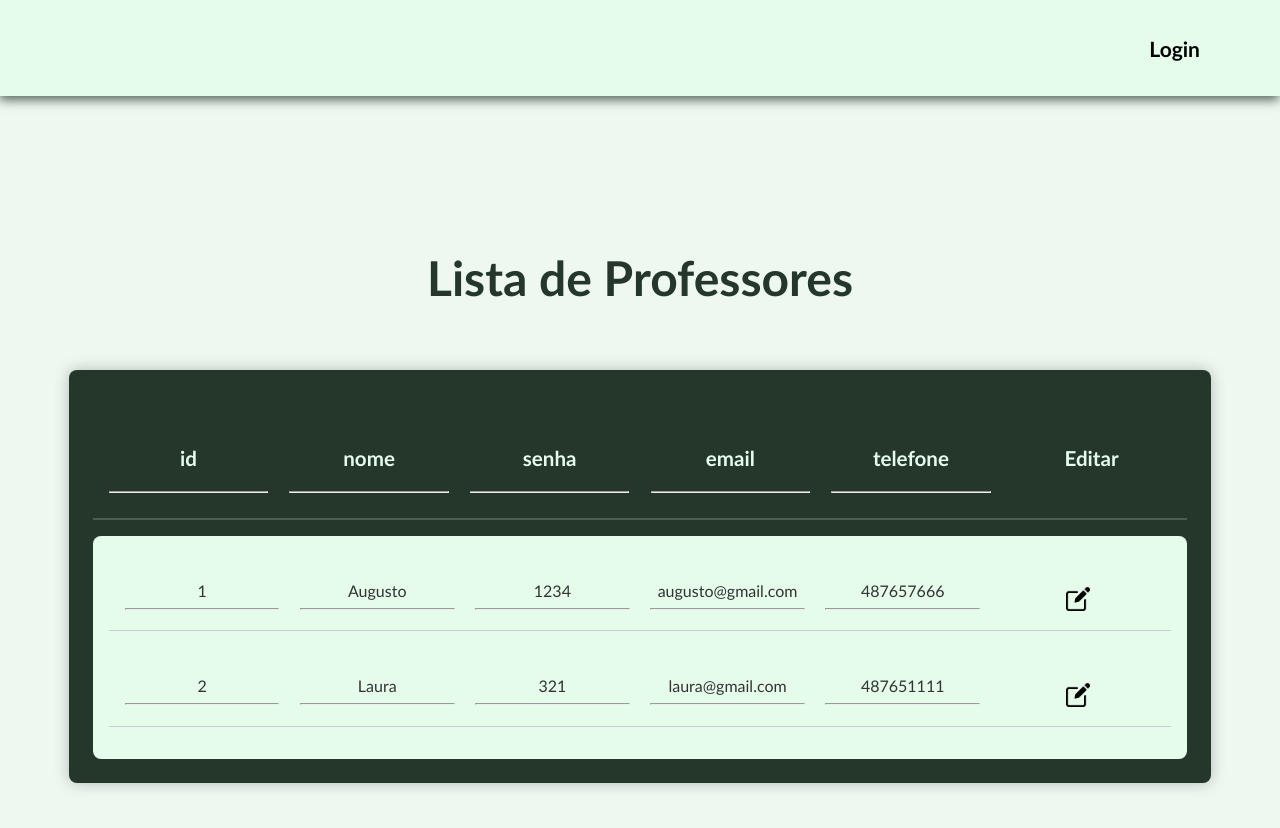
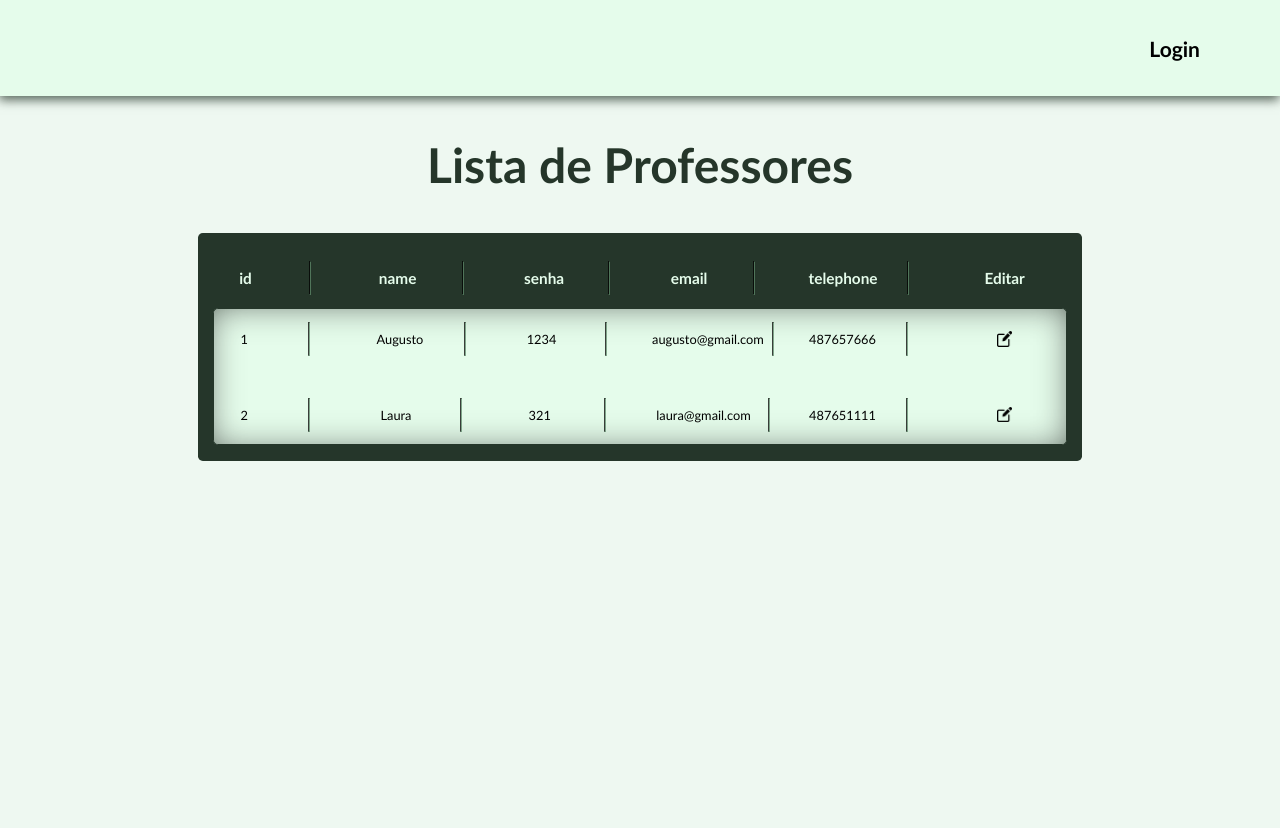
Before and after one commit to jhonicauan/ABP, a React (Vite) app in the folder projetoABP/: page /listprofessores in a window 1280 px wide. Shown: the top 828 px of the page. After the commit the page ends 800 px from the top, so only its background shows below. Built offline with nearby package versions, Linux system fonts and the light colour scheme.

Commit message:
Revert "Merge branch 'main' of https://github.com/jhonicauan/ABP"
This reverts commit 41c2b185c2609ee612f4e68937531885194d9dd2, reversing
changes made to 654005dd3bb3208086cf890fa2e9efa89573b768.

```diff
--- a/projetoABP/src/App.jsx
+++ b/projetoABP/src/App.jsx
@@ -1,8 +1,7 @@
 import Homepage from './pages/homePage/homePage'
 import Mainheader from './components/main_header/main_header'
 import LoginPage from './pages/loginPage/loginPage'
-import ListAlunosPage from './pages/listAlunosPage/ListAlunosPage'
-import AddAlunosPage from './pages/addAlunosPage/addAlunosPage'
+import ListAlunosPage from './pages/listAlunosPage/listAlunosPage'
 import EditAlunosPage from './pages/editAlunosPage/editAlunosPage'
 import ListProfessoresPage from './pages/listProfessoresPage/listProfessoresPage'
 import EditProfessoresPage from './pages/editProfessoresPage/editProfessoresPage'
@@ -22,8 +21,6 @@ function App() {
         <Route path='/editalunos/:idAluno' element={<EditAlunosPage></EditAlunosPage>}/>
         <Route path='/listprofessores' element={<ListProfessoresPage></ListProfessoresPage>}/>
         <Route path='/editProfessores/:idProfessores' element={<EditProfessoresPage></EditProfessoresPage>}/>
-        <Route path='addalunos' element={<AddAlunosPage></AddAlunosPage>}/>
-         8c300e98702b15ab77d264125b685f93a9ac6eef
       </Routes>
     </Router>
    </>
--- a/projetoABP/src/components/lista/lista.css
+++ b/projetoABP/src/components/lista/lista.css
@@ -1,90 +1,102 @@
-.list_main_box {
-    border-radius: 0.5em;
+.list_main_box{
+    border-radius: 0.3em;
     display: flex;
+    align-items: center;
+    justify-content: center;
     flex-direction: column;
-    align-items: stretch;
-    width: 100%;
-    max-width: 1200px;
+    width: 70%;
     background-color: rgb(37, 54, 42);
-    padding: 1.5em;
-    box-shadow: 0px 0px 15px rgba(0,0,0,0.25);
+    padding: 1em;
 }
 
-.list_header {
+.list_header{
     display: flex;
-    justify-content: space-between;
-    flex-wrap: nowrap;
-    padding: 1em;
-    border-bottom: 2px solid rgba(229, 252, 235, 0.2);
+    align-items: center;
+    justify-content: center;
+    width: 100%;
+    gap: 1.5em;
+    margin: 0;
+    padding: 0.8em 1.2em;
+    border-radius: 0.3em;
+
 }
 
-.list_header li {
-    color: rgb(229, 252, 235);
-    font-weight: bold;
+.list_header li{
+    color:  rgb(229, 252, 235);
+    display: flex;
+    align-items: center;
+    justify-content: space-around;
     width: 15%;
-    text-align: center;
-    font-size: 1.1em;
-    list-style: none;
+    gap: 0.5em;
+    margin: 0;
+
 }
 
-.list_inner_box {
-    display: flex;
-    flex-direction: column;
-    border-radius: 0.5em;
-    background-color: rgb(229, 252, 235);
-    padding: 1em;
-    overflow-x: auto;
+.list_header h3{
+    font-size: clamp(0.5em, 1.2vw, 2em);
+    margin: 0;
 }
 
-.list_entity {
-    display: flex;
-    justify-content: space-between;
-    align-items: center;
-    list-style: none;
-    padding: 0.8em 1em;
-    border-bottom: 1px solid #ccc;
-    transition: background-color 0.2s;
+.line_items{
+    height: 2em;
+    border-color: rgba(37,54,42,0.75);
+    margin: 0;
 }
 
-.list_entity:hover {
-    background-color: #e1f3df;
+.list_inner_box{
+    display: flex;
+    justify-content: center;
+    align-items: center;
+    width: 100%;
+    gap: 1em;
+    flex-direction: column;
+    border-radius: 0.3em;
+    border:solid rgb(37, 54, 42) 0.01em;
+    box-shadow: -1px 1px 38px -11px rgba(0,0,0,0.75) inset;
+    background-color:  rgb(229, 252, 235);
+}
+
+
+.list_entity{
+    display: flex;
+    align-items: center;
+    justify-content: center;
+    list-style: none;
+    gap: 1.5em;
+    margin: 0;
+    width: 100%;
+    padding: 0.8em 1.2em;
+}
+
+
+.list_entity h5{
+    font-size: clamp(0.5em, 1vw, 2em);
+    font-weight: 400;
+    margin: 0;
 }
 
 .list_entity li {
+    display: flex;
+    align-items: center;
+    justify-content: space-around;
     width: 15%;
-    text-align: center;
-    font-size: 1em;
     max-width: 15%;
-    white-space: normal;
-    overflow: visible;
+    gap: 0.5em;
+    margin: 0;
 }
 
-
-.list_entity h5 {
-    font-size: 1em;
-    font-weight: 400;
-    margin: 0;
-    color: #333;
-}
-
-.image_box {
+.image_box{
     display: flex;
     justify-content: center;
-    align-items: center;
+    align-items:flex-end;
     cursor: pointer;
 }
 
-.image_box img {
-    height: 1.5em;
-    transition: transform 0.2s ease;
+.image_box img{
+    height: clamp(0.5em, 1.2vw, 2em);
+    transition: all 0.2s;
 }
 
-.image_box img:hover {
-    transform: scale(1.2);
+.image_box img:hover{
+    height: clamp(0.5em, 1.5vw, 2em);
 }
-
-@media screen and (max-width: 1280px) {
-    .list_main_box {
-        width: 95%;
-    }
-}
--- a/projetoABP/src/pages/addAlunosPage/addAlunosPage.css
+++ /dev/null
@@ -1,39 +0,0 @@
-main {
-    display: flex;
-    margin: 0 2rem;
-    justify-content: center;
-    align-items: center;
-    flex-direction: column;
-}
-
-.tittle {
-    color: rgb(37, 54, 42);
-    font-size: 2em;
-}
-
-.edit_box {
-    width: 70%;
-    background-color: rgb(37, 54, 42);
-    border-radius: 0.3em;
-    color: rgb(229, 252, 235);
-    padding: 1em 0;
-    margin: 1em;
-}
-
-.form_box {
-    display: flex;
-    align-items: start;
-    flex-direction: column;
-    padding: 0 2em;
-    justify-content: center;
-    gap: 2em;
-    flex-wrap: wrap;
-}
-
-.buttons_line {
-    display: flex;
-    width: 100%;
-    justify-content: end;
-    gap: 2em;
-    align-items: center;
-}
--- a/projetoABP/src/pages/addAlunosPage/addAlunosPage.jsx
+++ /dev/null
@@ -1,57 +0,0 @@
-import './addAlunosPage.css'
-import Input from '../../components/input/input'
-import Button from '../../components/button/button'
-import { adim } from '../../entities/adm'
-import { useState } from 'react'
-import { useNavigate } from 'react-router-dom'
-
-export default function AddAlunosPage() {
-    const [aluno, setAluno] = useState({
-        id: '',
-        name: '',
-        idade: '',
-        email: '',
-        senha: '',
-        idSala: ''
-    })
-
-    const navigate = useNavigate()
-
-    const handleChange = (e) => {
-        const key = e.target.id
-        setAluno(prevAluno => ({ ...prevAluno, [key]: e.target.value }))
-    }
-
-    const addEntity = (e) => {
-        e.preventDefault()
-        adim.add('alunos', aluno)
-        navigate('/listalunos')
-    }
-
-    const AddButtonStyle = {
-        width: '10%',
-        backgroundColor: 'rgb(55, 114, 71)',
-        color: 'rgb(229, 252, 235)'
-    }
-
-    return (
-        <main>
-            <div className='tittle'>
-                <h2>Adicionar Aluno</h2>
-            </div>
-            <div className='edit_box'>
-                <form className='form_box' onSubmit={addEntity}>
-                    <Input input_label={'Id'} value={aluno.id} width={10} onChange={handleChange} id={'id'} />
-                    <Input input_label={'Nome'} value={aluno.name} width={40} onChange={handleChange} id={'name'} />
-                    <Input input_label={'Idade'} value={aluno.idade} width={10} onChange={handleChange} id={'idade'} />
-                    <Input input_label={'Email'} value={aluno.email} width={40} onChange={handleChange} id={'email'} />
-                    <Input input_label={'Senha'} value={aluno.senha} width={40} onChange={handleChange} id={'senha'} />
-                    <Input input_label={'Sala'} value={aluno.idSala} width={10} onChange={handleChange} id={'idSala'} />
-                    <div className="buttons_line">
-                        <Button buttonText={'Adicionar'} type='submit' style={AddButtonStyle} onclick={addEntity} />
-                    </div>
-                </form>
-            </div>
-        </main>
-    )
-}
--- a/projetoABP/src/pages/homePage/homePage.css
+++ b/projetoABP/src/pages/homePage/homePage.css
@@ -1,151 +1,126 @@
-
-
-main {
+main{
     display: flex;
+    margin: 0 0 1rem;
     flex-direction: column;
-  margin: 1rem auto;
-  width: 100%;
-  max-width: 1400px;
-  padding: 0 2rem;
 }
 
-.message_box {
+.message_box{
     display: flex;
     justify-content: center;
     align-items: center;
     font-size: 2em;
-  background-color: rgb(229, 252, 235);
+    width: 80%;
+    padding: 0.5rem;
+    background-color:  rgb(229, 252, 235);
+    min-height: 5em;
+    max-height: 10em;
     color: rgb(37, 54, 42);
-  border-radius: 0.5em;
-  margin: 2rem 0;
-  padding: 1rem;
-  box-shadow: 0 4px 12px rgba(37, 54, 42, 0.5);
-}
-
-.interface {
-  display: flex;
-  justify-content: space-between;
-  flex-wrap: wrap;
-  gap: 2rem;
+    border-radius:0.3em;
+    margin: 2rem;
+    box-shadow: -1px 4px 10px 0px rgba(37,54,42,0.75);
 }
 
 
-.options {
-    display: grid;
-    grid-template-columns: repeat(auto-fit, minmax(300px, 1fr)); /* no máximo 2 colunas */
+.options_menu{
+    display: flex;
+}
+.options{
+    display: flex;
+    align-items: center;
+    background-color: white;
+    justify-content: center;
     gap: 1.5em;
-    padding: 1.5em;
-    background-color: transparent;
-    border-radius: 0.5em;
-    width: 80%;
-    max-width: 900px;
-    margin: 0 auto;
+    border-radius: 0.3em;
+    box-sizing: border-box;
+    padding: 1em;
+    flex-wrap: wrap;
+    width: 40%;
+}
+
+.box_options{
+    text-align: center;
+    width: 30%;
+    font-size: clamp(0.5em, 1vw, 2em);
+    background-color: rgb(229, 252, 235);
+    box-sizing: border-box;
+    overflow-wrap: break-word;
+    color: rgb(37, 54, 42);
+    padding: 2em 1em;
+    border-radius: 0.3em;
+}
+
+.active{
+    display: flex;
+    text-align: left;
+    background-color: rgb(229, 252, 235);
+    color: rgb(37, 54, 42);
+    border-radius: 1em;
+    transition: all 0.2s linear;
+    box-shadow: -1px 4px 10px 0px rgba(37,54,42,0.75);
+    cursor: pointer;
+}
+
+.active ul {
+    list-style: none;
+    display: flex;
+    gap: 1em;
+    flex-direction: column;
 }
 
 
-.box_options {
-    background-color: rgb(229, 252, 235);
-    color: rgb(37, 54, 42);
-    padding: 1em;
-    border-radius: 0.4em;
-    font-size: 0.95em;
-    text-align: center;
-    box-shadow: -1px 3px 8px rgba(37, 54, 42, 0.25);
-    transition: box-shadow 0.2s ease-in-out;
-    height: auto;
-    min-height: 140px;
+.box_options:hover{
+    color:  rgb(37, 54, 42);;
+    box-shadow: -1px 4px 12px 0px rgba(37,54,42,0.75);
+}
+
+.geral_box{
+    color: rgb(229, 252, 235);
     display: flex;
     flex-direction: column;
-    justify-content: space-between;
+    width: 40%;
+    border-radius: 0.3em;
+    background-color:  rgb(37, 54, 42);
+    min-height: 10em;
+    box-shadow: -1px 4px 10px 0px rgba(37,54,42,0.75);
 }
 
 
-.box_options:hover {
-    box-shadow: -1px 6px 14px rgba(37,54,42,0.5);
+.geral_title{
+    width: 100%;
+    display: flex;
+    align-items: center;
+    justify-content: center;
+}
+.geral_box h2{
+    font-size: 2.5em;
+    top: 0;
 }
 
-
-.box_options ul {
-  list-style: none;
-  margin-top: 1rem;
-  padding: 0;
+.geral_box ul{
     display: flex;
     flex-direction: column;
-  gap: 0.5em;
+    gap: 0.2em;
 }
 
-.box_options ul li {
-  padding: 0.3em;
-  background-color: rgb(39, 57, 44);
-  border-radius: 0.3em;
-  color: white;
-  font-weight: 500;
-  transition: opacity 0.2s;
+.geral_box ul li{
+    display: flex;
+    align-items: center;
+    gap: 0.2em;
+    list-style: none;
+    font-size: 1.2em;
 }
 
-.box_options ul li:hover {
-  opacity: 0.9;
-}
-
-.geral_box {
-  background-color: rgb(37, 54, 42);
-  color: rgb(229, 252, 235);
-  padding: 2rem;
-  border-radius: 0.5em;
-  flex: 1 1 40%;
-  box-shadow: 0 4px 12px rgba(0, 0, 0, 0.2);
-}
-
-.geral_title {
-  display: flex;
-  justify-content: center;
-  margin-bottom: 1rem;
-}
-
-.geral_box h2 {
-  font-size: 2em;
-}
-
-.geral_box ul {
-  list-style: none;
-  padding: 0;
-  margin: 0;
-  display: flex;
-  flex-direction: column;
-  gap: 0.5em;
-}
-
-.geral_box ul li {
-  font-size: 1.2em;
-  display: flex;
-  gap: 0.5em;
-  align-items: center;
-}
-
-.icon {
+.icon{
     min-width: 2em;
     max-width: 2.5em;
     aspect-ratio: 1 / 1;
     height: auto;
 }
 
-@media screen and (max-width: 1024px) {
-  .interface {
-    flex-direction: column;
-    align-items: center;
+.interface{
+    display: flex;
+    width: 100%;
+    flex-direction: row;
+    justify-content: center;
+    gap: 1rem;
 }
-
-  .options, .geral_box {
-    width: 90%;
-  }
-
-  .message_box {
-    font-size: 1.5em;
-    width: 90%;
-    text-align: center;
-  }
-
-  .box_options {
-    font-size: 1em;
-  }
-}
--- a/projetoABP/src/pages/listAlunosPage/ListAlunosPage.css
+++ b/projetoABP/src/pages/listAlunosPage/ListAlunosPage.css
@@ -1,16 +1,12 @@
-main {
-    display: flex;
-    margin: 2rem auto;
-    justify-content: center;
-    align-items: center;
-    flex-direction: column;
-    max-width: 90%;
-    min-height: 100vh;
+main{
+     display: flex;
+     margin: 0 1rem;
+     justify-content: center;
+     align-items: center;
+     flex-direction: column;
 }
 
-.tittle {
+.tittle{
     color: rgb(37, 54, 42);
-    font-size: 2.5em;
-    margin-bottom: 1.5rem;
-    text-align: center;
+    font-size: 2em;
 }
--- a/projetoABP/src/pages/listAlunosPage/ListAlunosPage.jsx
+++ b/projetoABP/src/pages/listAlunosPage/ListAlunosPage.jsx
@@ -1,4 +1,5 @@
 import './ListAlunosPage.css'
+import { prof } from '../../entities/professor'
 import Lista from '../../components/lista/lista'
 import { db } from '../../../db'
 
```
Also changed, not shown: projetoABP/db.js (+5 -5 lines), projetoABP/src/pages/homePage/homePage.jsx (+4 -4 lines). Lines whose indentation alone changed are shown as unchanged.
